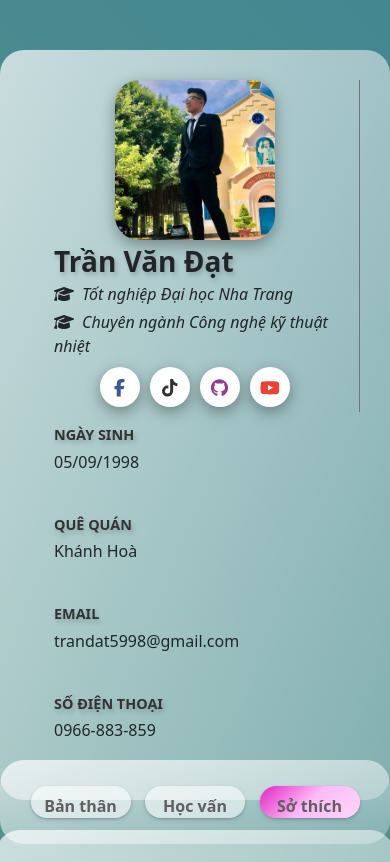
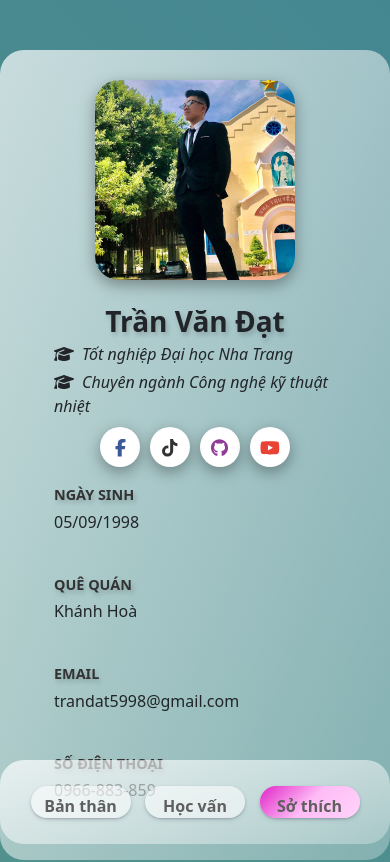
Before and after one commit to vandat598/profile, a React (Create React App) app: page /profile/interests in a window 390 px wide. Shown: the top 862 px of the page. Built offline with nearby package versions, Linux system fonts and the light colour scheme; some icons are missing.

Commit message:
Update responsive

```diff
--- a/src/component/InfoHeader/InfoHeader.module.scss
+++ b/src/component/InfoHeader/InfoHeader.module.scss
@@ -145,6 +145,17 @@
         .info-header_left {
             flex-direction: column;
             align-items: center;
+            border-right: none;
+
+            .content .name {
+                text-align: center;
+                margin-top: 20px;
+            }
+
+            .avatar {
+                height: 200px;
+                width: 200px;
+            }
         }
     }
 }
--- a/src/component/pages/Introduce/Popup.module.scss
+++ b/src/component/pages/Introduce/Popup.module.scss
@@ -129,3 +129,20 @@
     left: 0;
     background-color: rgba($color: gray, $alpha: 0.5);
 }
+
+@media (max-width: 739px) {
+    .modal {
+        .modal_content {
+            flex-direction: column;
+        }
+
+        .details {
+            margin-top: 30px;
+        }
+
+        .access-btn {
+            top: 15px;
+            left: 0px;
+        }
+    }
+}
```
